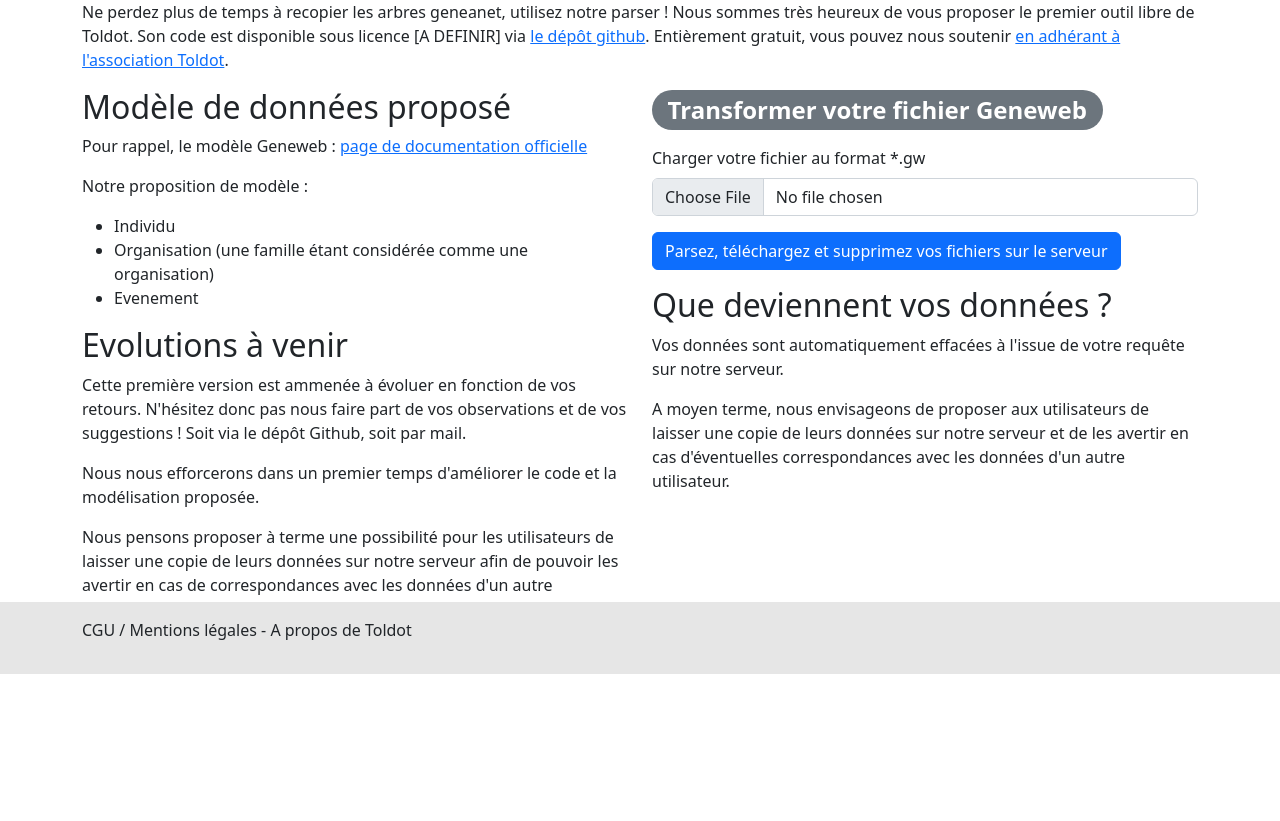
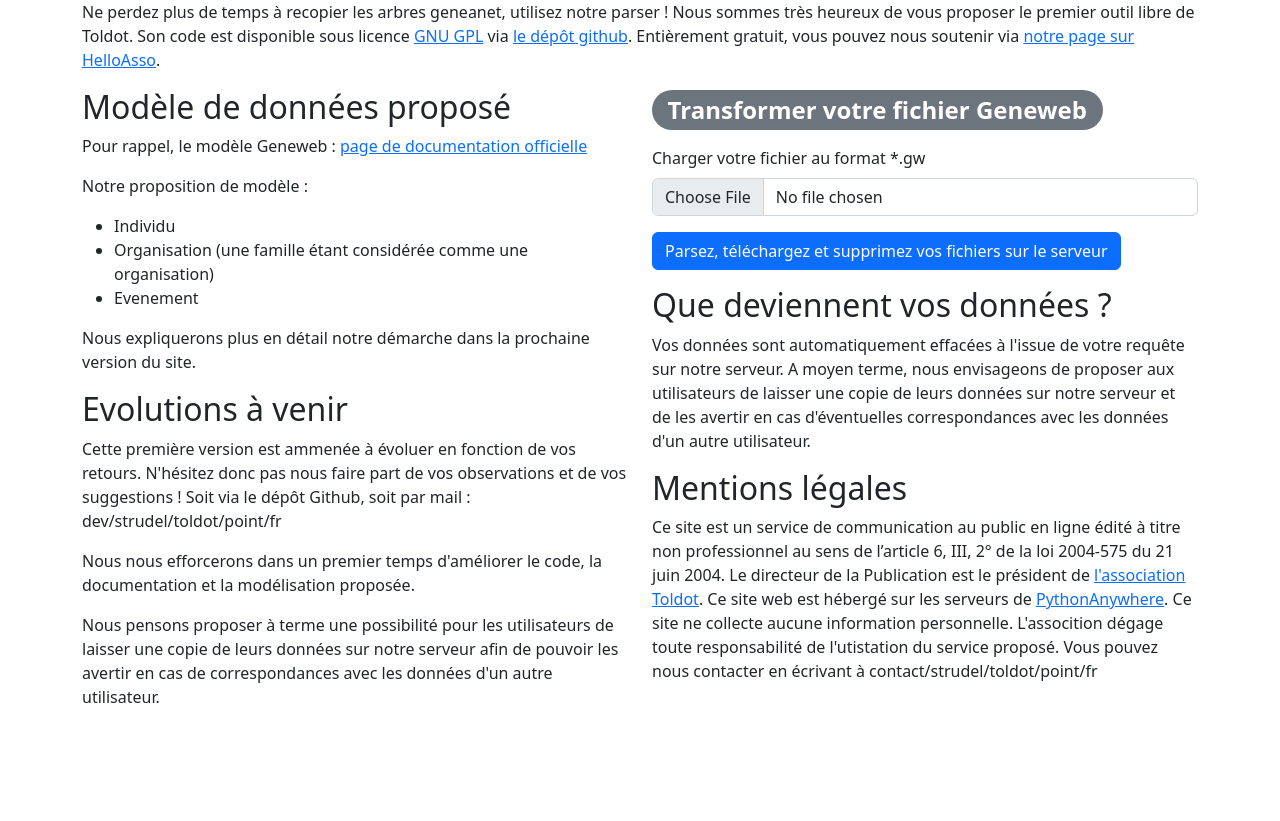
Before and after one commit to Relais4x100a2/geneweb_parser, a Flask app: page / in a window 1280 px wide; the page is wider, and only the part inside the window is pictured. Shown: the part 126-947 px from the top of that part. Before the commit the page ends 800 px from the top of that part, so only its background shows below. Run offline with Flask 2, Linux system fonts and the light colour scheme.

Commit message:
commit MVP

```diff
--- a/site_web/templates/index.html
+++ b/site_web/templates/index.html
@@ -30,9 +30,8 @@
         {% endif %}
     {% endwith %}
 
-
     <div>
-        <p class="text-justify">Ne perdez plus de temps à recopier les arbres geneanet, utilisez notre parser ! Nous sommes très heureux de vous proposer le premier outil libre de Toldot. Son code est disponible sous licence [A DEFINIR] via <a href="https://github.com/Relais4x100a2/geneweb_parser" target="_blank">le dépôt github</a>. Entièrement gratuit, vous pouvez nous soutenir <a href="https://www.helloasso.com/associations/toldot" target="_blank">en adhérant à l'association Toldot</a>.</p>
+        <p class="text-justify">Ne perdez plus de temps à recopier les arbres geneanet, utilisez notre parser ! Nous sommes très heureux de vous proposer le premier outil libre de Toldot. Son code est disponible sous licence <a href="https://www.gnu.org/licenses/gpl-3.0.html" target="_blank">GNU GPL</a> via <a href="https://github.com/Relais4x100a2/geneweb_parser" target="_blank">le dépôt github</a>. Entièrement gratuit, vous pouvez nous soutenir via  <a href="https://www.helloasso.com/associations/toldot" target="_blank">notre page sur HelloAsso</a>.</p>
     </div>
     <div class="row mt-auto mb-5">
         <div class="col-6 text-justify mb-5">
@@ -45,12 +44,13 @@
                 <li>Organisation (une famille étant considérée comme une organisation)</li>
                 <li>Evenement</li>
             </ul>
+            Nous expliquerons plus en détail notre démarche dans la prochaine version du site.
             </p>
 
             <h2>Evolutions à venir</h2>
             <p>Cette première version est ammenée à évoluer en fonction de vos retours. N'hésitez donc pas nous faire
-                part de vos observations et de vos suggestions ! Soit via le dépôt Github, soit par mail.</p>
-            <p>Nous nous efforcerons dans un premier temps d'améliorer le code et la modélisation proposée.</p>
+                part de vos observations et de vos suggestions ! Soit via le dépôt Github, soit par mail : dev/strudel/toldot/point/fr</p>
+            <p>Nous nous efforcerons dans un premier temps d'améliorer le code, la documentation et la modélisation proposée.</p>
             <p>Nous pensons proposer à terme une possibilité pour les utilisateurs de laisser une copie de leurs données
                 sur notre serveur afin de pouvoir les avertir en cas de correspondances avec les données d'un autre
                 utilisateur.</p>
@@ -69,24 +69,18 @@
             </p>
 
             <h2>Que deviennent vos données ?</h2>
-            <p>Vos données sont automatiquement effacées à l'issue de votre requête sur notre serveur.</p>
-            <p>A moyen terme, nous envisageons de proposer aux utilisateurs de laisser une copie de leurs données sur
+            <p>Vos données sont automatiquement effacées à l'issue de votre requête sur notre serveur. A moyen terme, nous envisageons de proposer aux utilisateurs de laisser une copie de leurs données sur
                 notre serveur et de les avertir en cas d'éventuelles correspondances avec les données d'un autre
                 utilisateur.</p>
 
+            <h2>Mentions légales </h2>
+            <p>Ce site est un service de communication au public en ligne édité à titre non professionnel au sens de l’article 6, III, 2° de la loi 2004-575 du 21 juin 2004. Le directeur de la Publication est le président de <a href="https://www.helloasso.com/associations/toldot" target="_blank">l'association Toldot</a>. Ce site web est hébergé sur les serveurs de <a href="https://www.pythonanywhere.com/" target="_blank">PythonAnywhere</a>. Ce site ne collecte aucune information personnelle. L'assocition dégage toute responsabilité de l'utistation du service proposé. Vous pouvez nous contacter en écrivant à contact/strudel/toldot/point/fr
 
         </div>
 
     </div>
 </main>
 </body>
-<footer class="footer fixed-bottom" style="background-color: #e6e6e6;">
-    <div class="container py-3">
-        <div class="row justify-content-md-center">
-            <p>CGU / Mentions légales - A propos de Toldot</p>
-        </div>
-    </div>
-</footer>
 
 <link href="https://cdn.jsdelivr.net/npm/bootstrap@5.2.0/dist/css/bootstrap.min.css" rel="stylesheet"
       integrity="sha384-gH2yIJqKdNHPEq0n4Mqa/HGKIhSkIHeL5AyhkYV8i59U5AR6csBvApHHNl/vI1Bx" crossorigin="anonymous">
```
Also changed, not shown: requirements.txt (added, +9 -0 lines), LICENSE.txt (added), README.md (added), 1 other file.
